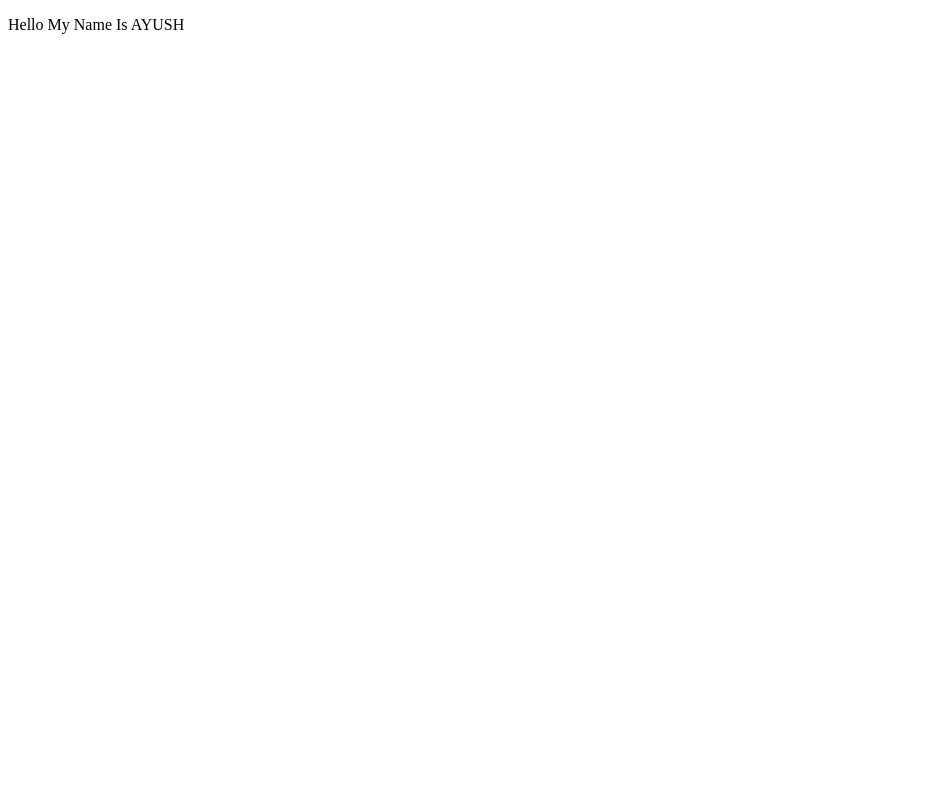
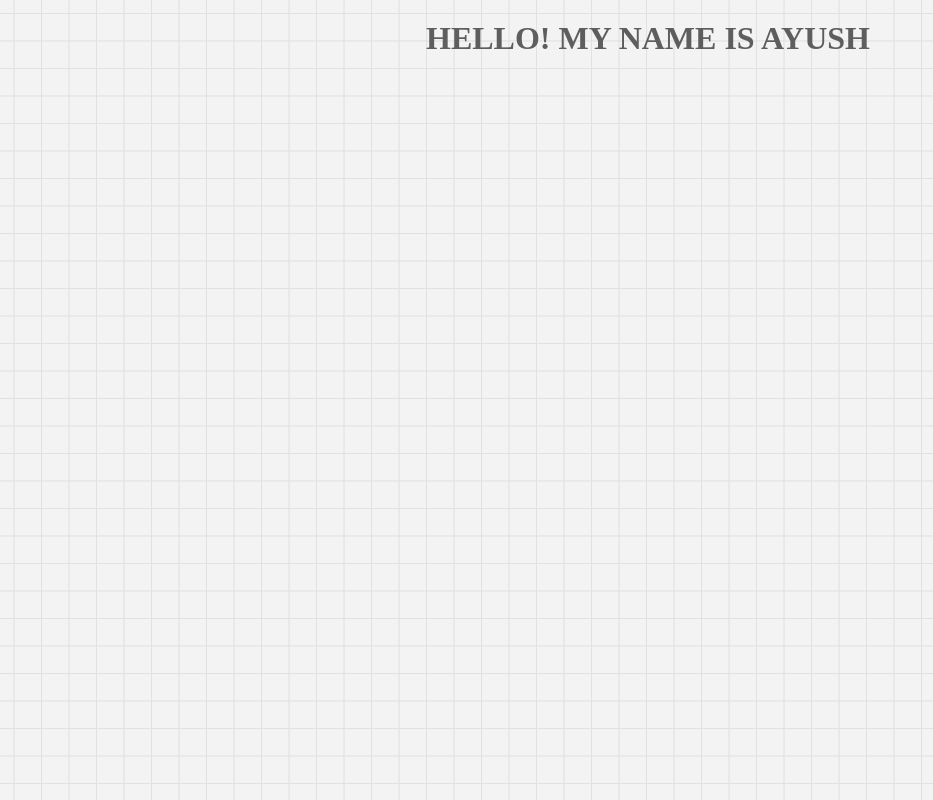
Before and after one commit to Sumeet-162/ayush, a plain HTML site: page index.html in a window 1280 px wide. Shown: the whole page, without its empty margins (0-933 px from the left). Drawn offline with Linux system fonts and the light colour scheme.

Commit message:
style file added

```diff
--- a/index.html
+++ b/index.html
@@ -3,9 +3,10 @@
 <head>
   <meta charset="UTF-8">
   <meta name="viewport" content="width=device-width, initial-scale=1.0">
+  <link rel="stylesheet" href="style.css">
   <title>Document</title>
 </head>
-<body>
-  <p>Hello My Name Is AYUSH</p>
+<body class="container">
+  <p  class="name" style="text-align: center;">HELLO! MY NAME IS AYUSH</p>
 </body>
 </html>
--- /dev/null
+++ b/style.css
@@ -0,0 +1,18 @@
+/* From Uiverse.io by kennyotsu-monochromia */
+.container {
+  width: 100%;
+  height: 100%;
+  --color: #E1E1E1;
+  background-color: #F3F3F3;
+  background-image: linear-gradient(0deg, transparent 24%, var(--color) 25%, var(--color) 26%, transparent 27%,transparent 74%, var(--color) 75%, var(--color) 76%, transparent 77%,transparent),
+      linear-gradient(90deg, transparent 24%, var(--color) 25%, var(--color) 26%, transparent 27%,transparent 74%, var(--color) 75%, var(--color) 76%, transparent 77%,transparent);
+  background-size: 55px 55px;
+}
+
+.name{
+  font-size: 2rem;
+  font-weight: 700;
+  color: #5e5e5e;
+  text-align: center;
+  margin-top: 20px;
+}
```
